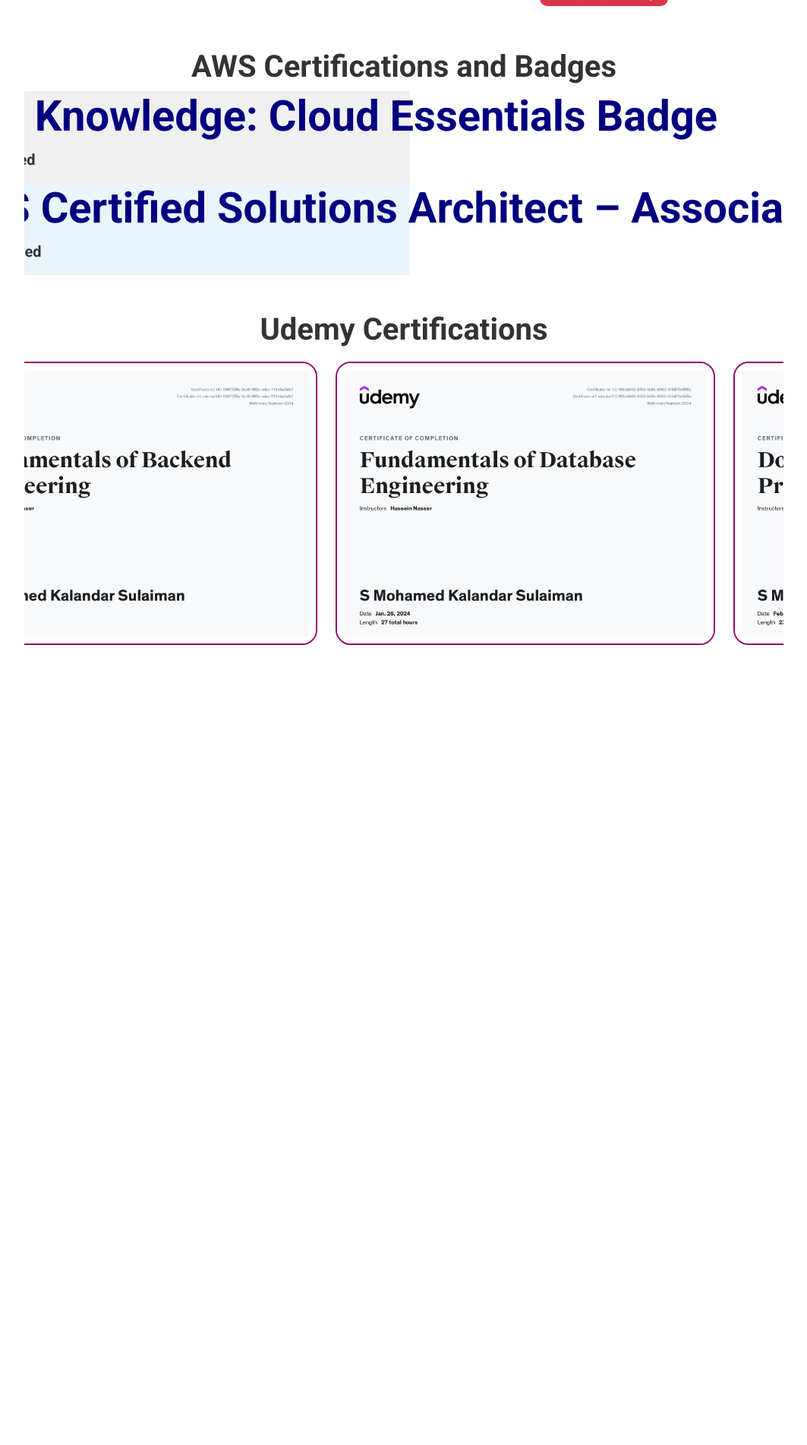
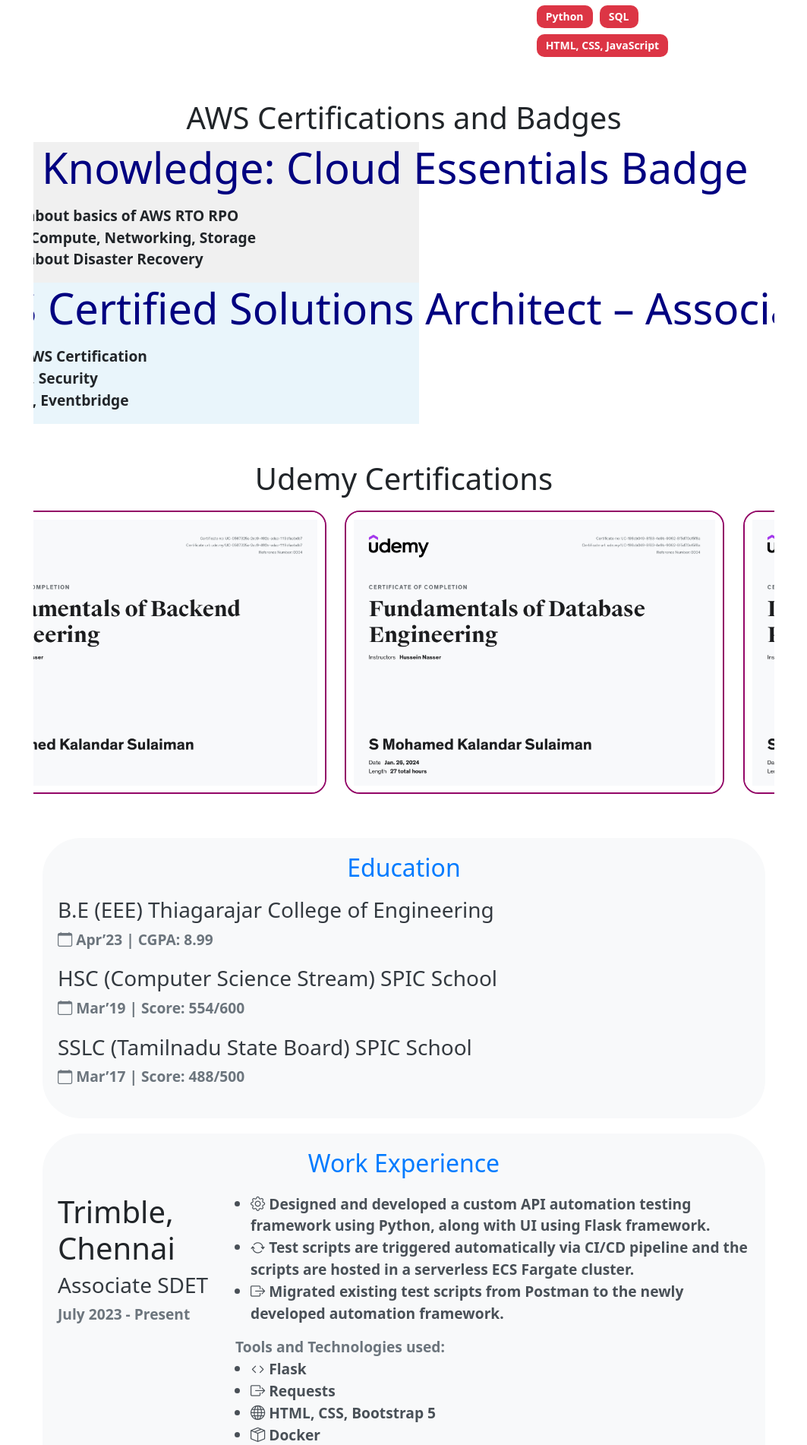
Before and after one commit to Mohamed-Kalandar-Sulaiman/Flask-Portfolio-Site, a Flask app: page / in a window 1280 px wide. Shown: the part 1139-3041 px from the top of the page at 76% size, without its empty margins (108-1171 px from the left). Before the commit the page ends 1988 px from the top, so only its background shows below. Run offline with Flask 3, Linux system fonts and the light colour scheme; some libraries are stand-ins or nearby versions.

Commit message:
added other sections

```diff
--- a/main/static/css/styles.css
+++ b/main/static/css/styles.css
@@ -21,6 +21,6 @@
 }
 
 .rounded-image {
-    border: 5px solid #989797;
-    border-radius: 100px;
+    border: 5px solid #323131;
+    border-radius: 300px;
 }
--- a/main/ui/templates/base.html
+++ b/main/ui/templates/base.html
@@ -19,6 +19,13 @@
     <!-- Custom CSS -->
     <link href="{{ url_for('static', filename='css/styles.css') }}" rel="stylesheet">
 
+
+    <!-- Bootstrap CSS -->
+    <link href="https://stackpath.bootstrapcdn.com/bootstrap/5.1.3/css/bootstrap.min.css" rel="stylesheet">
+
+    <!-- Bootstrap Icons -->
+    <link rel="stylesheet" href="https://cdnjs.cloudflare.com/ajax/libs/bootstrap-icons/1.5.0/font/bootstrap-icons.min.css">
+
     <title>My Portfolio</title>
 </head>
 <body>
--- a/main/ui/templates/home.html
+++ b/main/ui/templates/home.html
@@ -13,5 +13,7 @@
 
     {% include 'sections/udemy_certifications.html' %}
 
+    {% include 'sections/experience.html' %}
+
 </div>
 {% endblock %}
--- a/main/ui/templates/sections/aws_certifications.html
+++ b/main/ui/templates/sections/aws_certifications.html
@@ -6,7 +6,12 @@
                 <div style="display: flex; justify-content: space-between;">
                     <div style="flex: 3;">
                         <h1 class="display-4" style="color: navy;">AWS Knowledge: Cloud Essentials Badge</h1>
-                        <p class="lead">Skills achieved</p>
+                        <p class="lead">
+                            <li>Learned about basics of AWS RTO  RPO</li>
+                            <li>Basics of Compute, Networking, Storage</li>
+                            <li>Learned about Disaster Recovery</li>
+
+                        </p>
                     </div>
                     <div style="flex: 1; text-align: center;">
                         <a href="https://www.credly.com/badges/af2837e6-e61b-487b-b0a4-00f0ab3524e3/public_url" target="_blank">
@@ -21,7 +26,11 @@
                 <div style="display: flex; justify-content: space-between;">
                     <div style="flex: 3;">
                         <h1 class="display-4" style="color: navy;">AWS Certified Solutions Architect – Associate</h1>
-                        <p class="lead">Skills achieved</p>
+                        <p class="lead">
+                            <li>Offical AWS Certification</li>
+                            <li>VPC, EC2, Security</li>
+                            <li>SQS, SNS, Eventbridge</li>
+                        </p>
                     </div>
                     <div style="flex: 1; text-align: center;">
                         <a href="https://www.credly.com/badges/584d1905-4e3d-491a-8a8c-19511ff33dd7/public_url" target="_blank">
@@ -54,3 +63,10 @@
     // Call autoScroll function every 50 milliseconds
     setInterval(autoScroll, 50); // Adjust interval for smoother or faster scrolling
 </script>
+
+
+<style>
+    .img:hover {
+        transform: scale(1.05); /* Optional: Scale up on hover */
+    }
+</style>
--- /dev/null
+++ b/main/ui/templates/sections/experience.html
@@ -0,0 +1,97 @@
+<div class="section-container">
+    <h2 class="section-title">Education</h2>
+    <div class="education-item">
+        <h3><i class="bi bi-mortarboard"></i> B.E (EEE) Thiagarajar College of Engineering</h3>
+        <p><i class="bi bi-calendar"></i> Apr’23 | CGPA: 8.99</p>
+    </div>
+    <div class="education-item">
+        <h3><i class="bi bi-mortarboard"></i> HSC (Computer Science Stream) SPIC School</h3>
+        <p><i class="bi bi-calendar"></i> Mar’19 | Score: 554/600</p>
+    </div>
+    <div class="education-item">
+        <h3><i class="bi bi-mortarboard"></i> SSLC (Tamilnadu State Board) SPIC School</h3>
+        <p><i class="bi bi-calendar"></i> Mar’17 | Score: 488/500</p>
+    </div>
+</div>
+
+
+<div class="section-container work-experience-section">
+    <h2 class="section-title">Work Experience</h2>
+    <div class="row work-experience-item">
+        <div class="col-md-3 company-info">
+            <h1>Trimble, Chennai</h1>
+            <h3>Associate SDET</h3>
+            <p>July 2023 - Present</p>
+        </div>
+        <div class="col-md-9 job-details">
+            <ul>
+                <li><i class="bi bi-gear"></i> Designed and developed a custom API automation testing framework using Python, along with UI using Flask framework.</li>
+                <li><i class="bi bi-arrow-repeat"></i> Test scripts are triggered automatically via CI/CD pipeline and the scripts are hosted in a serverless ECS Fargate cluster.</li>
+                <li><i class="bi bi-box-arrow-right"></i> Migrated existing test scripts from Postman to the newly developed automation framework.</li>
+            </ul>
+            <p><strong>Tools and Technologies used:</strong></p>
+            <ul>
+                <li><i class="bi bi-code"></i> Flask</li>
+                <li><i class="bi bi-box-arrow-right"></i> Requests</li>
+                <li><i class="bi bi-globe"></i> HTML, CSS, Bootstrap 5</li>
+                <li><i class="bi bi-box-seam"></i> Docker</li>
+                <li><i class="bi bi-cloud"></i> AWS Fargate</li>
+            </ul>
+        </div>
+    </div>
+    <div class="row work-experience-item">
+        <div class="col-md-3 company-info">
+            <h1>Trimble, Chennai</h1>
+            <h3>Graduate Technical Intern</h3>
+            <p>Jan 2023 - June 2023</p>
+        </div>
+        <div class="col-md-9 job-details">
+            <ul>
+                <li><i class="bi bi-cloud-upload"></i> Worked on building REST API backend systems.</li>
+                <li><i class="bi bi-layers"></i> Tech stack involved cloud native serverless backend system in AWS with AWS Lambda and AWS DynamoDB.</li>
+            </ul>
+        </div>
+    </div>
+</div>
+
+
+<style>
+
+.section-container {
+    margin: 20px 0;
+    padding: 20px;
+    background-color: #f8f9fa;
+    border-radius: 50px;
+}
+
+.section-title {
+    text-align: center;
+    color: #007bff;
+    margin-bottom: 20px;
+}
+
+.education-item,
+.work-experience-item {
+    margin-bottom: 20px;
+}
+
+.education-item h3,
+.work-experience-item h3 {
+    color: #343a40;
+}
+
+.education-item p,
+.work-experience-item p {
+    margin: 0;
+    color: #6c757d;
+}
+
+.work-experience-item ul {
+    list-style-type: disc;
+    padding-left: 20px;
+}
+
+.work-experience-item ul li {
+    color: #495057;
+}
+</style>
--- a/main/ui/templates/sections/introduction.html
+++ b/main/ui/templates/sections/introduction.html
@@ -10,7 +10,7 @@
                             Love backend engineering with essential frontend skills.</p>
         </div>
         <div style="flex: 1; text-align: center;">
-            <img src="{{ url_for('static', filename='images/icons/dp.jpg') }}" class="img-fluid rounded-image" alt="My Photo" width="200">
+            <img src="{{ url_for('static', filename='images/icons/dp.jpg') }}" class="img-fluid rounded-image" alt="My Photo" width="250">
         </div>
     </div>
 </div>
--- a/main/ui/templates/sections/social_media.html
+++ b/main/ui/templates/sections/social_media.html
@@ -1,7 +1,10 @@
 <div class="row mb-5">
     <div class="col-md-6 text-center d-flex flex-column align-items-center justify-content-center">
-        <img src="{{ url_for('static', filename='images/icons/linkedin.png') }}" class="img-fluid " alt="LinkedIn" width="50">
-        <img src="{{ url_for('static', filename='images/icons/blogspot.png') }}" class="img-fluid " alt="Blogspot" width="50">
-        <img src="{{ url_for('static', filename='images/icons/leetcode.png') }}" class="img-fluid rounded-circle mb-3" alt="LeetCode" width="50">
+        <a href="https://www.linkedin.com/in/mohamed-kalandar-sulaiman/" target="_blank"><img src="{{ url_for('static', filename='images/icons/linkedin.png') }}" class="img-fluid " alt="LinkedIn" width="50"></a>
+        <a href="https://mypersonalblog-mks.blogspot.com/" target="_blank"><img src="{{ url_for('static', filename='images/icons/blogspot.png') }}" class="img-fluid " alt="Blogspot" width="50"></a>
+        <a href="https://leetcode.com/u/Mohamed_Sulaiman/" target="_blank"><img src="{{ url_for('static', filename='images/icons/leetcode.png') }}" class="img-fluid rounded-circle mb-3" alt="LeetCode" width="50"></a>
+
+
+
     </div>
 </div>
--- a/main/ui/templates/sections/udemy_certifications.html
+++ b/main/ui/templates/sections/udemy_certifications.html
@@ -3,13 +3,13 @@
 
     <div class="row mb-5" style="overflow-x: hidden; white-space: nowrap;" id="udemy-certifications-container">
         <div>
-            <a href="https://www.udemy.com/certificate/UC-34f8f10c-f6b2-40a7-adc8-811f22f1c688/"><img src="{{ url_for('static', filename='images/certificates/html_and_css.jpg') }}" class="img-fluid certificate" ></a>
-            <a href="https://www.udemy.com/certificate/UC-0567325a-2cc9-492e-adac-1119dfaebdb7/"><img src="{{ url_for('static', filename='images/certificates/fundamentals_of_backend.jpg') }}" class="img-fluid certificate" ></a>
-            <a href="https://www.udemy.com/certificate/UC-198cb049-8f83-4e9b-9062-8f5d70ef5f8a/"><img src="{{ url_for('static', filename='images/certificates/fundamentals_of_database.jpg') }}" class="img-fluid certificate" ></a>
-            <a href="https://www.udemy.com/certificate/UC-fff58b86-8ece-4f24-9a10-5683c9552890/"><img src="{{ url_for('static', filename='images/certificates/docker_and_kubernetes.jpg') }}" class="img-fluid certificate" ></a>
-            <a href="https://udemy-certificate.s3.amazonaws.com/pdf/UC-316e9a9b-1811-4483-9696-af6144a08a32.pdf"><img src="{{ url_for('static', filename='images/certificates/django.jpg') }}" class="img-fluid certificate" ></a>
-            <a href="https://www.udemy.com/certificate/UC-d505192a-61dc-4cb0-adf3-6f6347b3400d/"><img src="{{ url_for('static', filename='images/certificates/redis.jpg') }}" class="img-fluid certificate" ></a>
-            <a href="https://www.udemy.com/certificate/UC-aedcd303-6a49-453b-a04c-fda2251f08b3/"><img src="{{ url_for('static', filename='images/certificates/cassandra.jpg') }}" class="img-fluid certificate" ></a>
+            <a href="https://www.udemy.com/certificate/UC-34f8f10c-f6b2-40a7-adc8-811f22f1c688/" target="_blank"><img src="{{ url_for('static', filename='images/certificates/html_and_css.jpg') }}" class="img-fluid certificate" ></a>
+            <a href="https://www.udemy.com/certificate/UC-0567325a-2cc9-492e-adac-1119dfaebdb7/" target="_blank"><img src="{{ url_for('static', filename='images/certificates/fundamentals_of_backend.jpg') }}" class="img-fluid certificate" ></a>
+            <a href="https://www.udemy.com/certificate/UC-198cb049-8f83-4e9b-9062-8f5d70ef5f8a/" target="_blank"><img src="{{ url_for('static', filename='images/certificates/fundamentals_of_database.jpg') }}" class="img-fluid certificate" ></a>
+            <a href="https://www.udemy.com/certificate/UC-fff58b86-8ece-4f24-9a10-5683c9552890/" target="_blank"><img src="{{ url_for('static', filename='images/certificates/docker_and_kubernetes.jpg') }}" class="img-fluid certificate" ></a>
+            <a href="https://www.udemy.com/certificate/UC-316e9a9b-1811-4483-9696-af6144a08a32/" target="_blank"><img src="{{ url_for('static', filename='images/certificates/django.jpg') }}" class="img-fluid certificate" ></a>
+            <a href="https://www.udemy.com/certificate/UC-d505192a-61dc-4cb0-adf3-6f6347b3400d/" target="_blank"><img src="{{ url_for('static', filename='images/certificates/redis.jpg') }}" class="img-fluid certificate" ></a>
+            <a href="https://www.udemy.com/certificate/UC-aedcd303-6a49-453b-a04c-fda2251f08b3/" target="_blank"><img src="{{ url_for('static', filename='images/certificates/cassandra.jpg') }}" class="img-fluid certificate" ></a>
 
 
         </div>
--- a/main/ui/view.py
+++ b/main/ui/view.py
@@ -1,7 +1,11 @@
 from flask import Blueprint, render_template
-
+from flask import request
 ui_blueprint = Blueprint("ui", __name__, template_folder="templates", static_folder="static", static_url_path="/ui")
 
 @ui_blueprint.route("/", methods=['GET'])
 def home():
+
+    client_ip = request.remote_addr
+    user_agent = request.headers.get('User-Agent')
+    print("IP ", client_ip)
     return render_template("home.html")
```
Also changed, not shown: main/Database/__init__.py (added), main/__init__.py (line endings or trailing spaces), main/ui/templates/sections/projects.html (added), run.py (line endings or trailing spaces).
